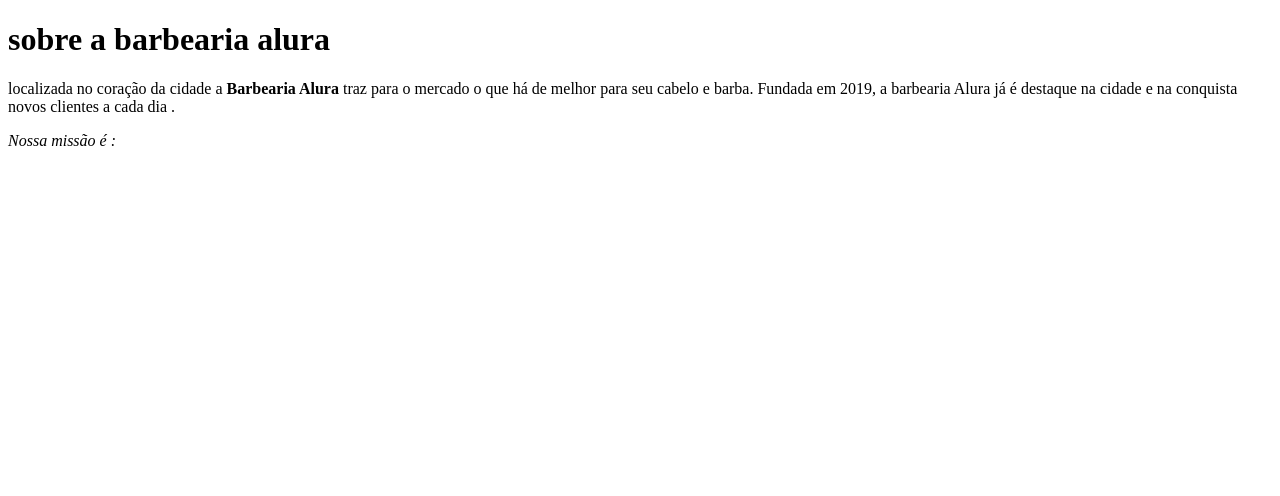
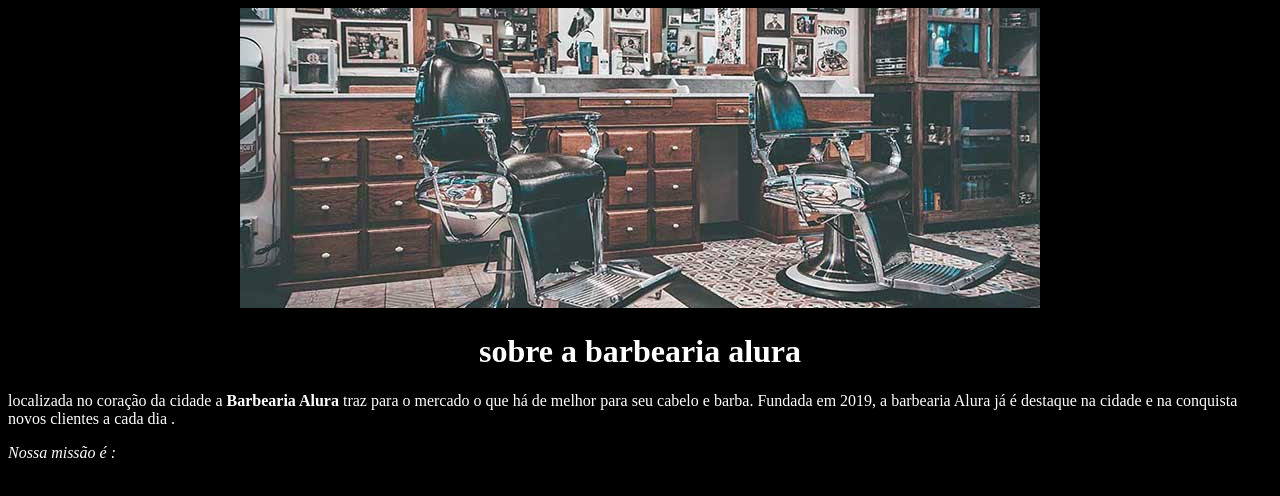
Before and after one commit to patomoiado/projetohtmligor1a, a plain HTML site: page index.html in a window 1280 px wide. Drawn offline with Linux system fonts and the light colour scheme.

Commit message:
aula 31-10

```diff
--- a/index.html
+++ b/index.html
@@ -4,17 +4,24 @@
     <meta charset="UTF-8">
     <meta http-equiv="X-UA-Compatible" content="IE=edge">
     <meta name="viewport" content="width=device-width, initial-scale=1.0">
-    <title>Barbearia alura</title>
-</head>
+    <title>Barbearia Alura</title>
+   <link rel="stylesheet" href="style.css">
+    </head>
+
 <body>
+<div class="imagem-banner">
+  <img src="banner.jpg" alt="foto do salão da barbearia">
+</div>
   <h1>sobre a barbearia alura</h1>
 
-    <p>localizada no coração da cidade a <strong>Barbearia Alura</strong> traz para o mercado o que há  de melhor para  seu cabelo e barba.
-    Fundada em 2019, a barbearia Alura já é destaque na cidade e na conquista novos clientes  a cada dia .</p>
+    <p>localizada no coração da cidade a <strong>Barbearia Alura</strong> traz para o mercado o que há
+        de melhor para  seu cabelo e barba.
+    Fundada em 2019, a barbearia Alura já é destaque na cidade e na conquista novos clientes  a cada
+    dia .</p>
 
 <p><em> Nossa missão é : <STRONG </em></p>
     </p>
   </h1>
-<Link rel="stylesheet" href = "style .css">
+<Link rel="stylesheet" href = "style.css">
 </body>
 </html>
--- a/style.css
+++ b/style.css
@@ -0,0 +1,13 @@
+body{
+background-color: black;
+}
+h1{
+    color: white;
+text-align: center;
+}
+p{
+    color: white;
+}
+.imagem-banner{
+    text-align: center;
+}
```
Also changed, not shown: banner.jpg (added).
